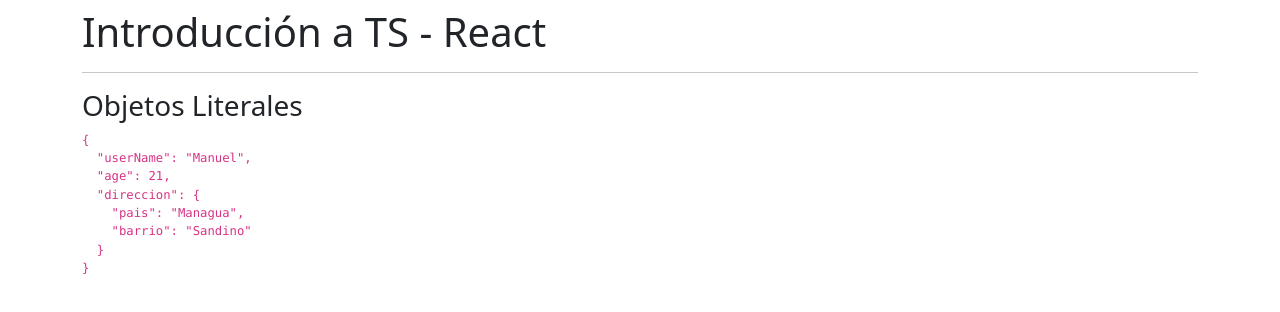
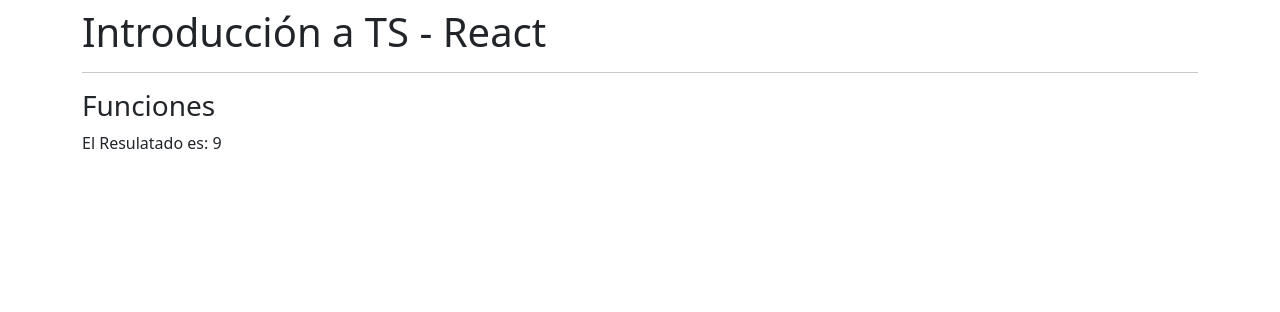
Before and after one commit to elperlanegra/01-reforzamiento-react, a React (Create React App) app: page / in a window 1280 px wide. Shown: the top 312 px of the page. Built offline with nearby package versions, Linux system fonts and the light colour scheme.

Commit message:
funciones

```diff
--- a/src/App.tsx
+++ b/src/App.tsx
@@ -1,5 +1,6 @@
-import { ObjetosLiterales } from './typescript/ObjetosLiterales';
-import { /*TiposBasicos*/ } from './typescript/TiposBasicos';
+// import { ObjetosLiterales } from './typescript/ObjetosLiterales';
+// import { /*TiposBasicos*/ } from './typescript/TiposBasicos';
+import { Funciones } from './typescript/Funciones';
 
 const App = () => {
 
@@ -9,7 +10,8 @@
         <h1>Introducción a TS - React</h1>
         <hr/>
         { /* <TiposBasicos /> */ }
-       <ObjetosLiterales />
+       {/* <ObjetosLiterales />  */}
+      <Funciones />
     </div>
 
   )
--- /dev/null
+++ b/src/typescript/Funciones.tsx
@@ -0,0 +1,17 @@
+
+export const Funciones = () => {
+
+
+    const sumar = ( a: number, b: number ) => {
+
+        return a + b
+
+    }
+
+    return (
+        <div>
+            <h3>Funciones</h3>
+            <span>El Resulatado es: { sumar(4, 5) }</span>
+        </div>
+    )
+}
```
